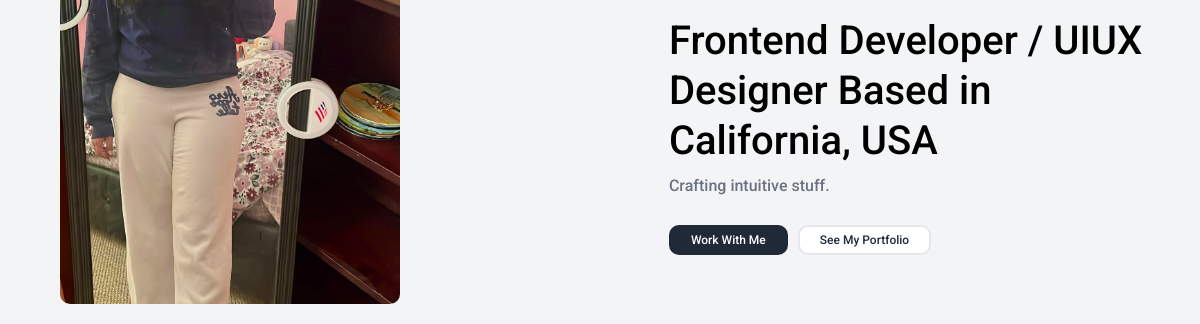
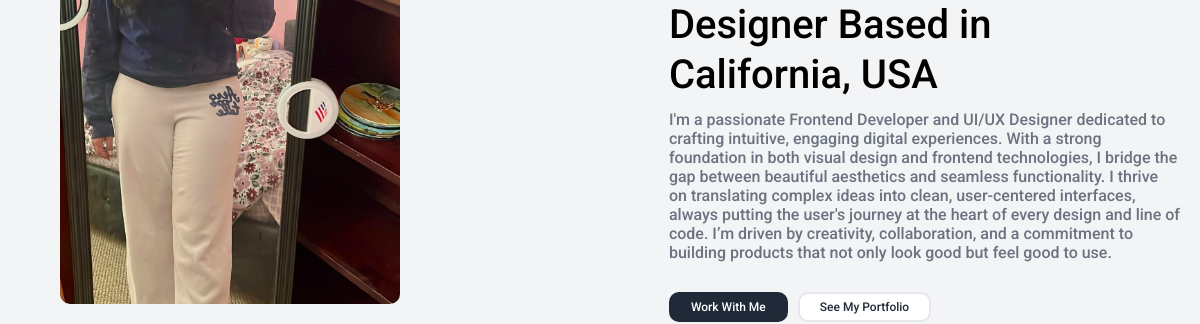
Before and after one commit to divjanar/Simple-Portfolio-1, a plain HTML site: page index.html in a window 1280 px wide. Shown: the part 301-625 px from the top of the page, 0-1200 px from the left. Drawn offline with nearby package versions, Linux system fonts and the light colour scheme.

Commit message:
Update index.html

```diff
--- a/index.html
+++ b/index.html
@@ -43,7 +43,10 @@
 
         <div class="hero__intro">
             <h3>Frontend Developer / UIUX Designer Based in California, USA</h3>
-            <p>Crafting intuitive stuff.</p>
+            <p>I'm a passionate Frontend Developer and UI/UX Designer dedicated to crafting intuitive, engaging digital experiences.
+                With a strong foundation in both visual design and frontend technologies, I bridge the gap between beautiful aesthetics and seamless functionality.
+                I thrive on translating complex ideas into clean, user-centered interfaces, always putting the user's journey at the heart of every design and line of code.
+                I’m driven by creativity, collaboration, and a commitment to building products that not only look good but feel good to use.</p>
             <div class="hero__actions">
                 <button class="btn">Work With Me</button>
                 <button class="btn btn--secondary">See My Portfolio</button>
```
